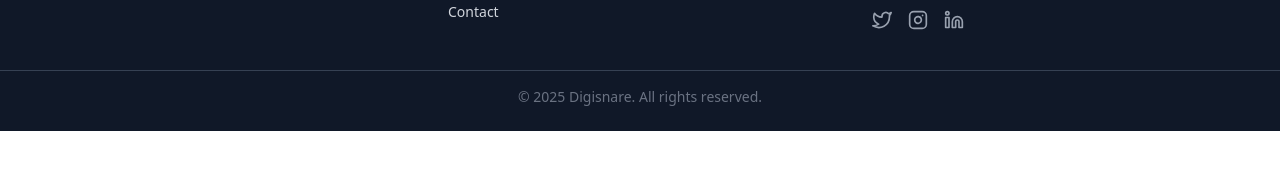
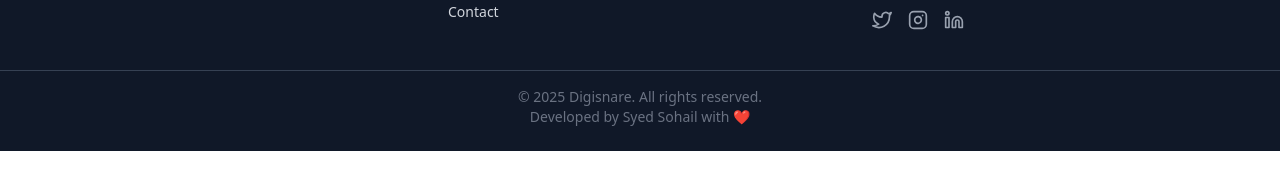
Before and after one commit to SyedSohail786/event-ticket-booking-platform, a React (Vite) app in the folder frontend/: page / in a window 1280 px wide. Shown: the part 435-612 px from the top of the page. Built offline with nearby package versions, Linux system fonts and the light colour scheme; no server answers.

Commit message:
Update Footer.jsx

```diff
--- a/frontend/src/components/common/Footer.jsx
+++ b/frontend/src/components/common/Footer.jsx
@@ -56,7 +56,7 @@ function Footer() {
       <div className="text-center text-sm text-gray-500 mt-10 border-t border-gray-700 pt-4">
         &copy; {new Date().getFullYear()} Digisnare. All rights reserved.
         <br />
-{/*         Developed by Syed Sohail with ❤️ */}
+        Developed by Syed Sohail with ❤️
       </div>
     </footer>
   );
```
